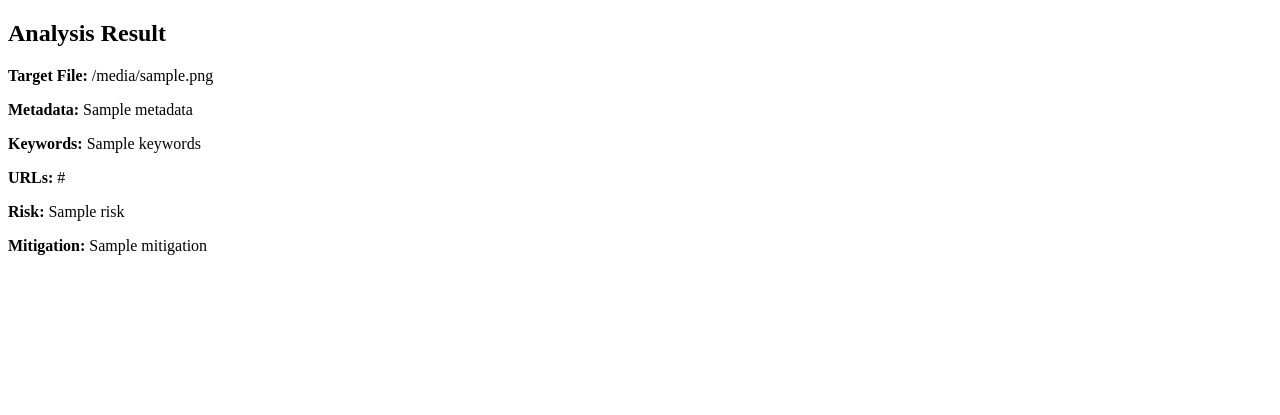
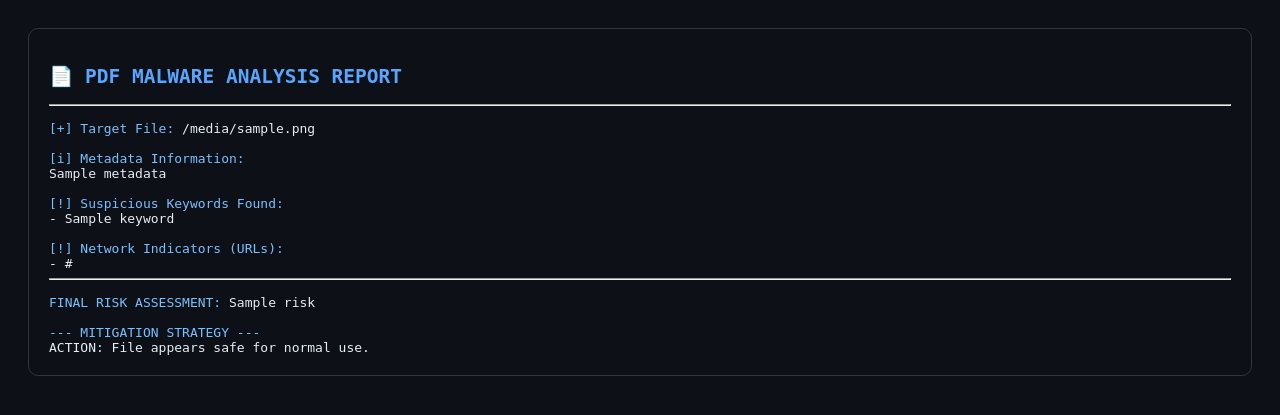
Before and after one commit to siddhantkumbhar107/my-project, a Flask app: template templates/result.html in a window 1280 px wide. Shown: the top 415 px of the page. Run offline with Flask 3, Linux system fonts and the light colour scheme; the template is opened without the code that fills it: most values are stand-ins (such as "Sample title", 1, 10 or a date in 2020).

Commit message:
Update result.html

```diff
--- a/templates/result.html
+++ b/templates/result.html
@@ -1,18 +1,91 @@
 <!DOCTYPE html>
 <html>
 <head>
-    <title>Result</title>
+    <title>PDF Analysis Report</title>
+    <style>
+        body {
+            background-color: #0d1117;
+            color: #e6edf3;
+            font-family: monospace;
+            padding: 20px;
+        }
+        .box {
+            border: 1px solid #30363d;
+            padding: 20px;
+            border-radius: 10px;
+        }
+        h2 {
+            color: #58a6ff;
+        }
+        .section {
+            margin-top: 15px;
+        }
+        .label {
+            color: #79c0ff;
+        }
+    </style>
 </head>
 <body>
 
-    <h2>Analysis Result</h2>
+<div class="box">
 
-    <p><b>Target File:</b> {{ result.file_name }}</p>
-    <p><b>Metadata:</b> {{ result.metadata }}</p>
-    <p><b>Keywords:</b> {{ result.keywords }}</p>
-    <p><b>URLs:</b> {{ result.urls }}</p>
-    <p><b>Risk:</b> {{ result.risk }}</p>
-    <p><b>Mitigation:</b> {{ result.mitigation }}</p>
+<h2>📄 PDF MALWARE ANALYSIS REPORT</h2>
+<hr>
+
+<div class="section">
+    <span class="label">[+] Target File:</span> {{ result.file_name }}
+</div>
+
+<div class="section">
+    <span class="label">[i] Metadata Information:</span><br>
+    {% if result.metadata %}
+        {{ result.metadata }}
+    {% else %}
+        None found.
+    {% endif %}
+</div>
+
+<div class="section">
+    <span class="label">[!] Suspicious Keywords Found:</span><br>
+    {% if result.keywords %}
+        {% for kw in result.keywords %}
+            - {{ kw }}<br>
+        {% endfor %}
+    {% else %}
+        None found.
+    {% endif %}
+</div>
+
+<div class="section">
+    <span class="label">[!] Network Indicators (URLs):</span><br>
+    {% if result.urls %}
+        {% for url in result.urls %}
+            - {{ url }}<br>
+        {% endfor %}
+    {% else %}
+        None found.
+    {% endif %}
+</div>
+
+<hr>
+
+<div class="section">
+    <span class="label">FINAL RISK ASSESSMENT:</span> {{ result.risk }}
+</div>
+
+<div class="section">
+    <span class="label">--- MITIGATION STRATEGY ---</span><br>
+
+    {% if result.risk == "High Risk" %}
+        ACTION: Do not open this file. Quarantine immediately.
+    {% elif result.risk == "Medium Risk" %}
+        ACTION: Proceed with caution. Inspect URLs.
+    {% else %}
+        ACTION: File appears safe for normal use.
+    {% endif %}
+</div>
+
+</div>
 
 </body>
 </html>
```
